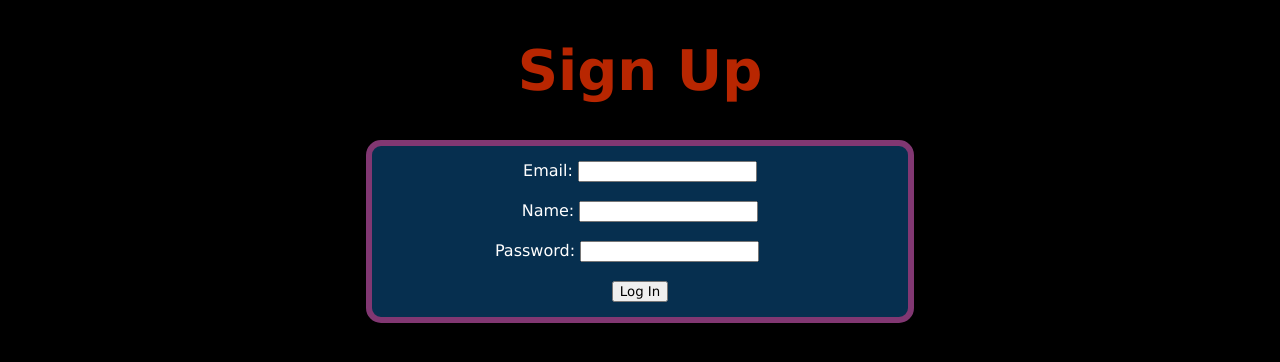
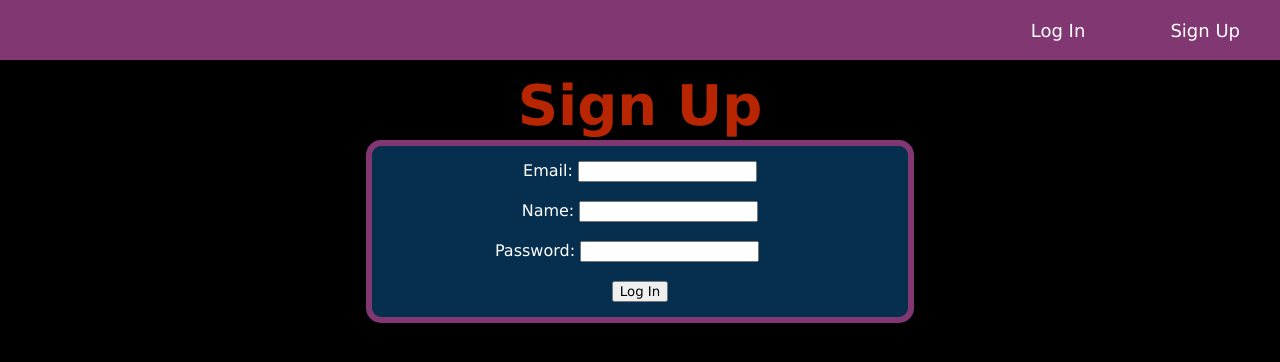
Before and after one commit to waidd280/my_blog_app, a Flask app: page /signup in a window 1280 px wide. Shown: the top 362 px of the page. Run offline with Flask 2, Linux system fonts and the light colour scheme.

Commit message:
add navbar

```diff
--- a/app/static/css/style.css
+++ b/app/static/css/style.css
@@ -68,8 +68,42 @@ body{
     font-size: 56px;
     color: #B82601;
     text-align: center;
+    position: relative;
+    top: 35px;
 }
 
 #main-title{
     color: white;
+    position: relative;
+    top: 80px;
 }
+
+#main-nav{
+    background-color: #813772;
+    position: fixed;
+    top: 0px;
+    left: 0px;
+    min-width: 100%;
+    min-height: 60px;
+    align-items: right;
+    text-align: right;
+}
+
+.navbar-item{
+    text-decoration: none;
+    font-size: 18px;
+    position: relative;
+    top: 20px;
+    padding-left: 40px;
+    padding-right: 40px;
+    padding-top: 20px;
+    padding-bottom: 18px;
+}
+
+.navbar-item:hover{
+    background-color: #062F4F;
+}
+
+#logout-btn:hover{
+    background-color: #B82601;
+}
--- a/app/templates/base.html
+++ b/app/templates/base.html
@@ -5,6 +5,16 @@
         <link rel="stylesheet" href={{ url_for("static", filename="css/style.css") }}>
     </head>
     <body>
+        <navbar id="main-nav">
+                {% if not current_user.is_authenticated %}
+                    <a class="navbar-item" href="/login">Log In</a>
+                    <a class="navbar-item" href="/signup">Sign Up</a>
+                {% else %}
+                    <a class="navbar-item" id="logout-btn" href="/logout">Log Out</a>
+                {% endif %}
+
+
+        </navbar>
         {% block body %}
         {% endblock body %}
 
```
